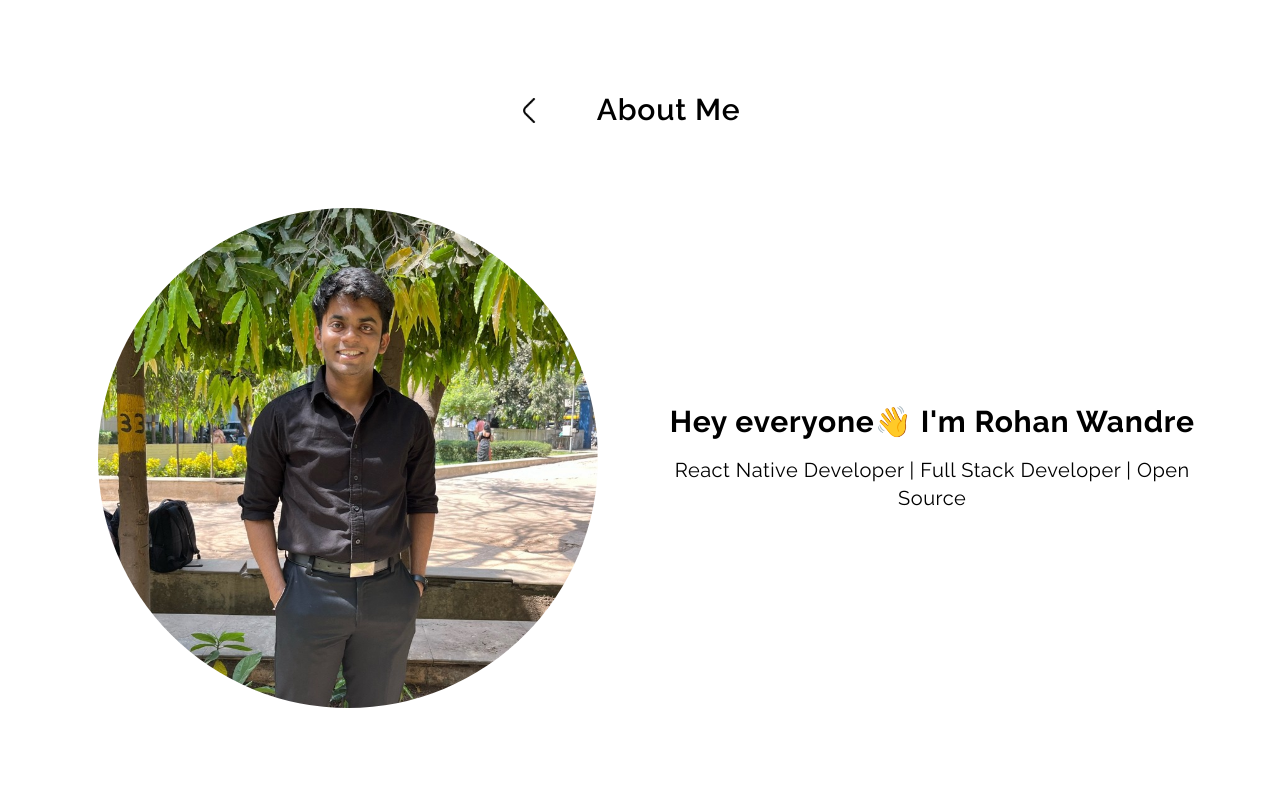
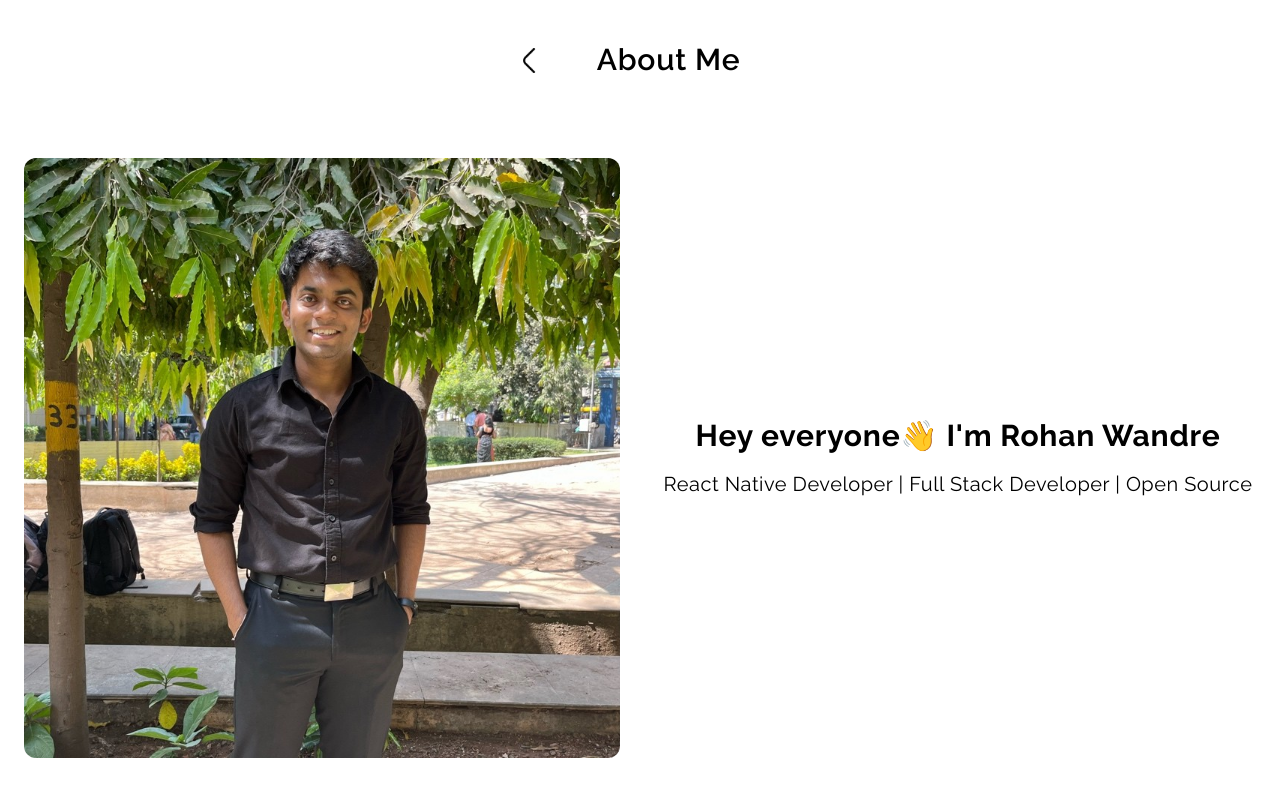
Before and after one commit to rohan9024/portfolio, a Next.js app: page /about-me in a window 1280 px wide. Shown: the top 796 px of the page. Built offline with nearby package versions, Linux system fonts and the light colour scheme.

Commit message:
changed pfp

```diff
--- a/src/app/about-me/page.js
+++ b/src/app/about-me/page.js
@@ -86,7 +86,7 @@ function page() {
           initial={{ x: -100, opacity: 0 }}
           animate={{ x: 0, opacity: 1 }}
           transition={{ ease: "easeOut", duration: 1 }}
-          className='md:w-1/2 flex justify-center items-center w-full'
+          className='md:w-1/2 flex justify-center items-center w-full '
 
         >
           <Image
@@ -94,7 +94,7 @@ function page() {
             width={1200}
             height={1200}
             alt="my image"
-            className='w-[500px] md:h-[500px] h-[350px] object-cover rounded-full'
+            className='w-[500px] md:w-[800px] md:h-[600px] h-[350px] object-cover rounded-xl'
           />
         </motion.div>
 
@@ -102,9 +102,9 @@ function page() {
           initial={{ y: -100, opacity: 0 }}
           animate={{ y: 0, opacity: 1 }}
           transition={{ ease: "easeOut", duration: 1 }}
-          className='md:w-1/2 space-y-4 w-full my-10 '
+          className=' space-y-4 w-full md:w-1/2 my-10 '
         >
-          <h1 className={`${raleway.className} text-xl tracking-wide font-bold md:text-3xl text-center    `} >Hey everyone👋 I'm Rohan Wandre</h1>
+          <h1 className={`${raleway.className} text-xl tracking-wide font-bold md:text-3xl text-center    `} >Hey everyone👋 <br className="md:hidden" /> I'm Rohan Wandre</h1>
           <h1 className={`${raleway.className} text-sm tracking-wide font-normal md:text-xl  text-center   `} >React Native Developer | Full Stack Developer | Open Source</h1>
         </motion.div>
 
```
